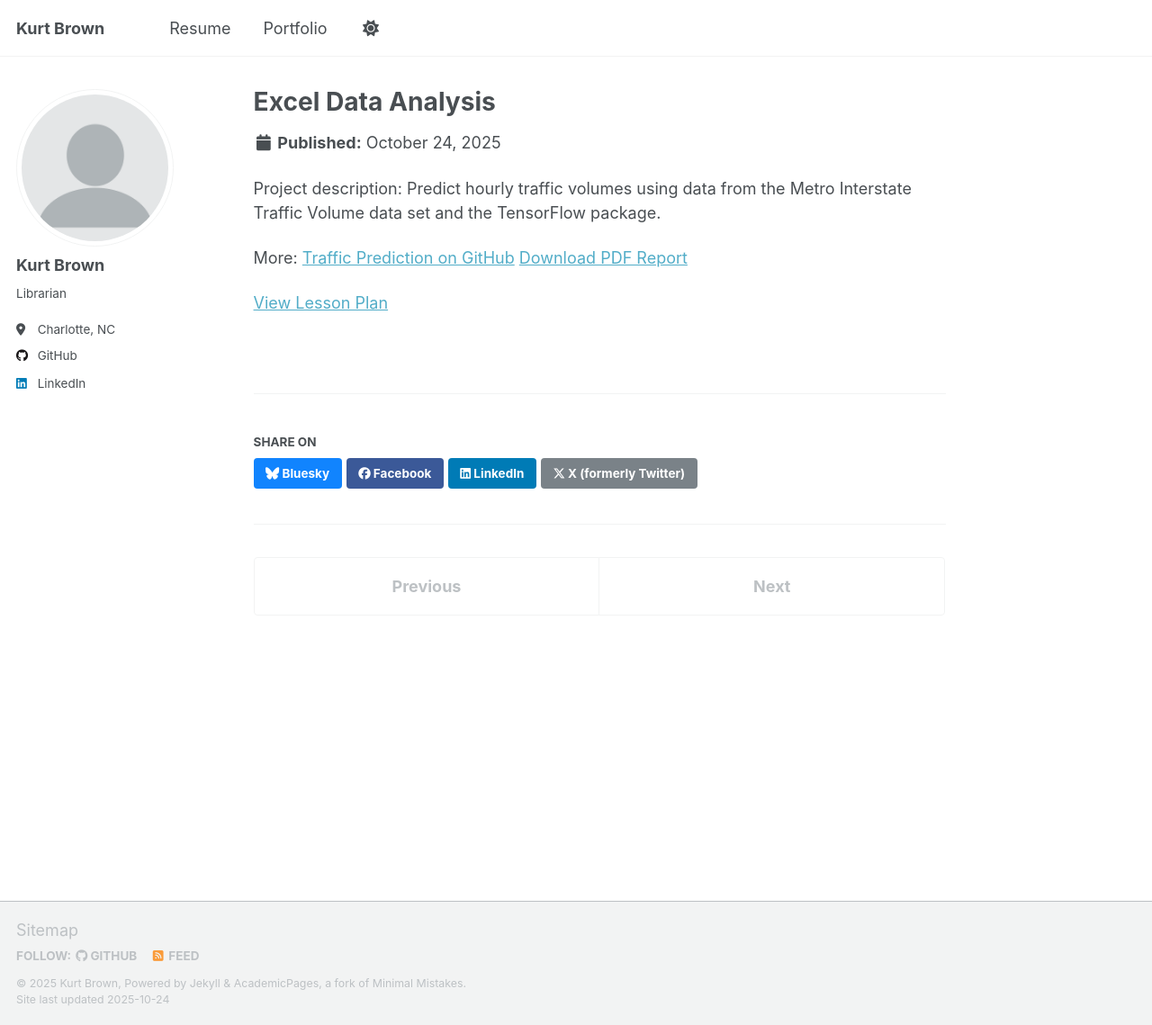
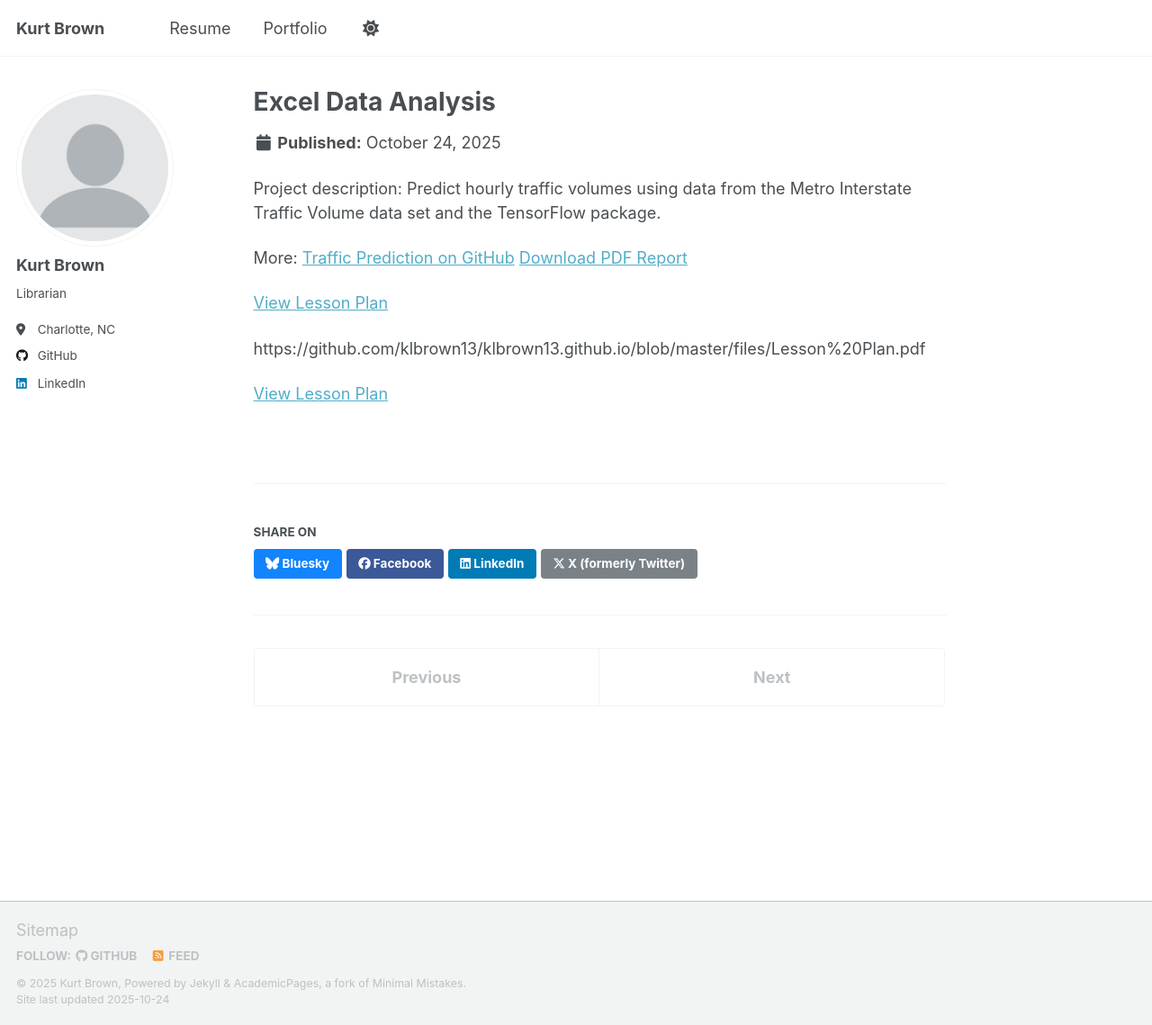
Before and after one commit to klbrown13/klbrown13.github.io, a Jekyll site: the page built from _portfolio/portfolio-3.md, in a window 1280 px wide and 1139 px high. Shown: the whole window at 90% size. Built offline with Jekyll 4.4.1, drawn with Linux system fonts in a browser that asks for light colours; a script that is not in the unit is left out.

Commit message:
Update portfolio-3.md

```diff
--- a/_portfolio/portfolio-3.md
+++ b/_portfolio/portfolio-3.md
@@ -10,3 +10,8 @@ More: [Traffic Prediction on GitHub](https://github.com/maggiewolff/graduate-stu
 [Download PDF Report](files/Lesson Plan.pdf)
 
 <a href="files/Lesson Plan.pdf" target="_blank" rel="noopener noreferrer">View Lesson Plan</a>
+
+
+https://github.com/klbrown13/klbrown13.github.io/blob/master/files/Lesson%20Plan.pdf
+
+<a href="https://github.com/klbrown13/klbrown13.github.io/blob/master/files/Lesson Plan.pdf" target="_blank" rel="noopener noreferrer">View Lesson Plan</a>
```
